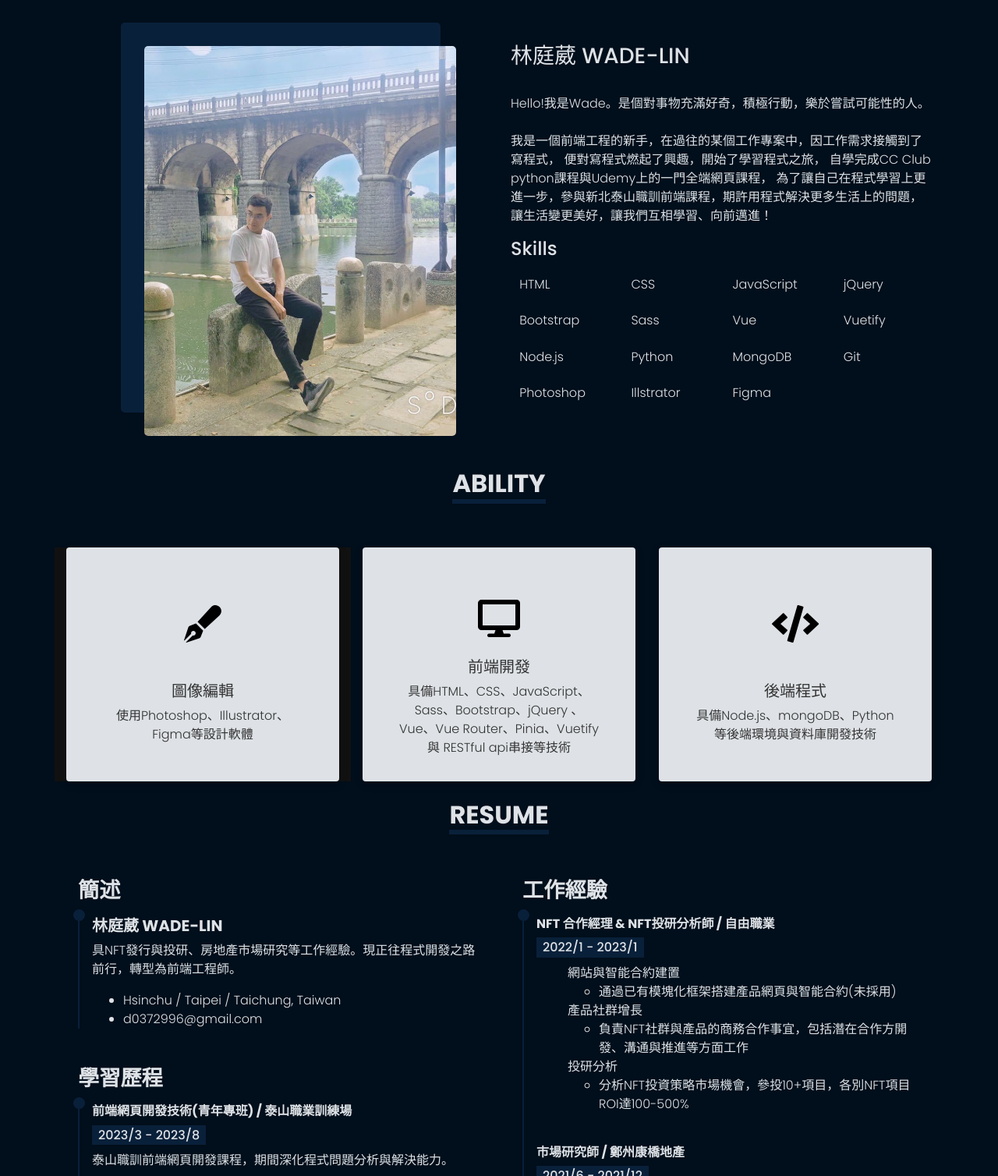
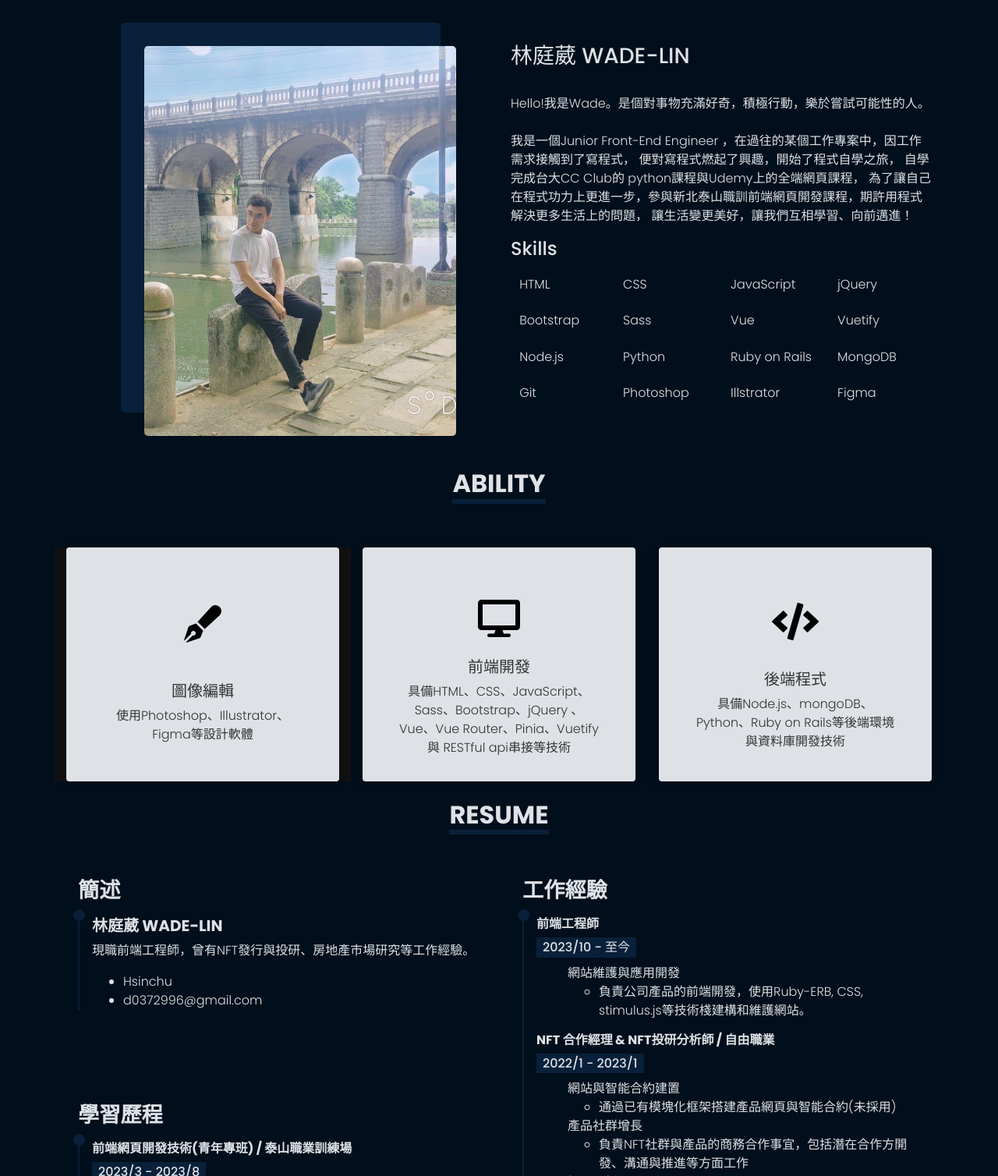
Before and after one commit to adad09382/adad09382.github.io, a plain HTML site: page index.html in a window 1280 px wide. Shown: the part 871-2379 px from the top of the page at 78% size. Drawn offline with nearby package versions, Linux system fonts and the light colour scheme.

Commit message:
update profile content & notion link

```diff
--- a/index.html
+++ b/index.html
@@ -109,7 +109,7 @@
           <div class="link">
             <a
               target="_blank"
-              href="https://galvanized-dryer-918.notion.site/d9c83dbd60a3404290e136c2cf5a32d4"
+              href="https://wadelearncode.notion.site/wadelearncode/Wade-s-d9c83dbd60a3404290e136c2cf5a32d4"
             >
               <svg
                 height="2500"
@@ -153,10 +153,11 @@
             <p>
               Hello!我是Wade。是個對事物充滿好奇，積極行動，樂於嘗試可能性的人。
               <br /><br />
-              我是一個前端工程的新手，在過往的某個工作專案中，因工作需求接觸到了寫程式，
-              便對寫程式燃起了興趣，開始了學習程式之旅， 自學完成CC Club
-              python課程與Udemy上的一門全端網頁課程，
-              為了讓自己在程式學習上更進一步，參與新北泰山職訓前端課程，期許用程式解決更多生活上的問題，
+              我是一個Junior Front-End Engineer
+              ，在過往的某個工作專案中，因工作需求接觸到了寫程式，
+              便對寫程式燃起了興趣，開始了程式自學之旅， 自學完成台大CC Club的
+              python課程與Udemy上的全端網頁課程，
+              為了讓自己在程式功力上更進一步，參與新北泰山職訓前端網頁開發課程，期許用程式解決更多生活上的問題，
               讓生活變更美好，讓我們互相學習、向前邁進！
             </p>
             <div class="d-flex row align-items-center">
@@ -179,10 +180,11 @@
               <tr>
                 <td>Node.js</td>
                 <td>Python</td>
+                <td>Ruby on Rails</td>
                 <td>MongoDB</td>
-                <td>Git</td>
               </tr>
               <tr>
+                <td>Git</td>
                 <td>Photoshop</td>
                 <td>Illstrator</td>
                 <td>Figma</td>
@@ -253,7 +255,8 @@
               <div class="card-body d-flex justify-content-center flex-column">
                 <h5 class="text-center">後端程式</h5>
                 <p class="card-text text-center">
-                  具備Node.js、mongoDB、Python等後端環境與資料庫開發技術
+                  具備Node.js、mongoDB、Python、Ruby on
+                  Rails等後端環境與資料庫開發技術
                 </p>
               </div>
             </div>
@@ -279,10 +282,10 @@
               <div class="resume_text">
                 <h5><b>林庭葳 WADE-LIN</b></h5>
                 <p>
-                  具NFT發行與投研、房地產市場研究等工作經驗。現正往程式開發之路前行，轉型為前端工程師。
+                  現職前端工程師，曾有NFT發行與投研、房地產市場研究等工作經驗。
                 </p>
                 <ul>
-                  <li>Hsinchu / Taipei / Taichung, Taiwan</li>
+                  <li>Hsinchu</li>
                   <li>d0372996@gmail.com</li>
                 </ul>
               </div>
@@ -322,6 +325,17 @@
             >
               <h5 class="h5">工作經驗</h5>
               <div class="resume_text">
+                <h6><b> 前端工程師</b></h6>
+                <h6 class="bg-time">2023/10 - 至今</h6>
+                <ul>
+                  <li class="li">網站維護與應用開發</li>
+                  <ul>
+                    <li>
+                      負責公司產品的前端開發，使用Ruby-ERB, CSS,
+                      stimulus.js等技術棧建構和維護網站。
+                    </li>
+                  </ul>
+                </ul>
                 <h6><b> NFT 合作經理 & NFT投研分析師 / 自由職業</b></h6>
                 <h6 class="bg-time">2022/1 - 2023/1</h6>
                 <ul>
@@ -342,7 +356,6 @@
                     </li>
                   </ul>
                 </ul>
-                <br />
                 <h6><b>市場研究師 / 鄭州康橋地產</b></h6>
                 <h6 class="bg-time">2021/6 - 2021/12</h6>
                 <ul>
```
